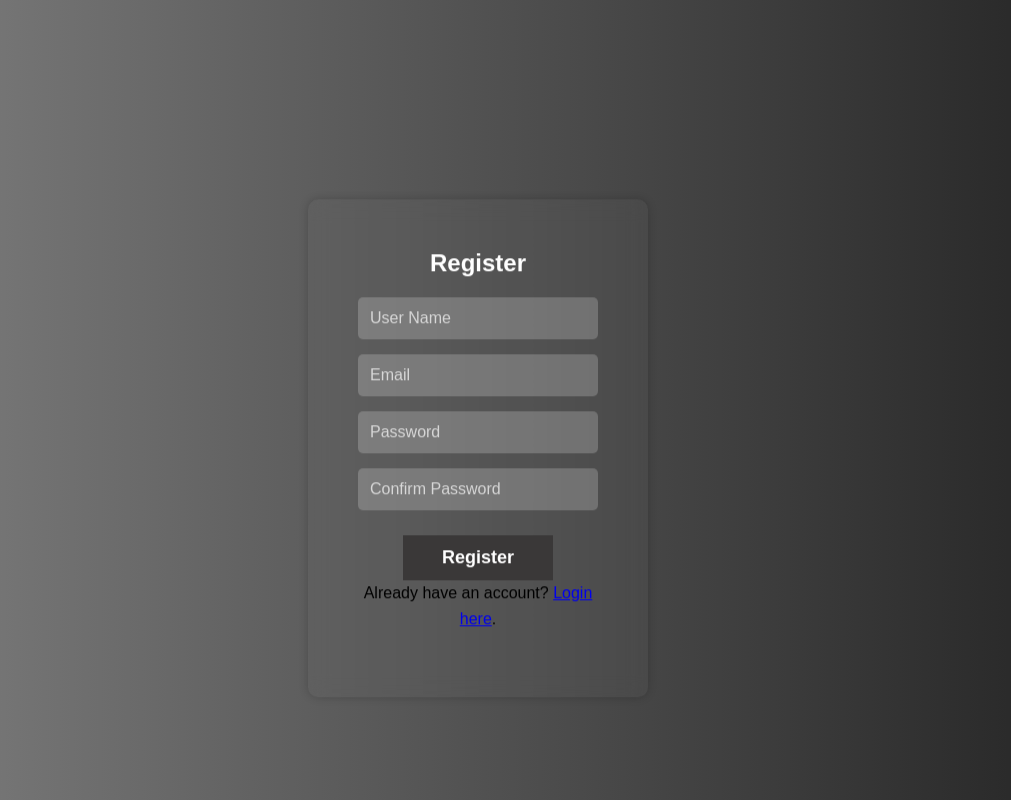
After one commit to SobulachiWanjoku/Document_Compliance_System, a Flask app: page /register in a window 1280 px wide. The commit adds this page. Shown: the whole page, without its empty margins (134-1145 px from the left). Run offline with Flask 3, Linux system fonts and the light colour scheme; parts of the project's set-up code (start-up, migrations or seed data) failed here and were passed over.

Commit message:
created a registration page and implemented session expiration and cookie security

```diff
--- a/app.py
+++ b/app.py
@@ -8,15 +8,24 @@ from werkzeug.utils import secure_filename
 from utils import check_compliance, load_vectorizer, extract_text_from_file
 from docx import Document  # Importing Document class for handling DOCX files
 from models import db, Template
+from models import User as UserModel
 from flask_migrate import Migrate
+from datetime import timedelta
+# Initialize Flask app
 
-# Initialize Flask app
+
 app = Flask(__name__)
 app.secret_key = 'SobulachiWanjoku'
 app.config['SQLALCHEMY_DATABASE_URI'] = 'sqlite:///templates.db'
 app.config['SQLALCHEMY_TRACK_MODIFICATIONS'] = False
 app.config['UPLOAD_FOLDER'] = 'uploads'
 app.config['ALLOWED_EXTENSIONS'] = {'pdf', 'docx'}
+
+# Session expiration and cookie security settings
+app.config['PERMANENT_SESSION_LIFETIME'] = timedelta(minutes=30)  # Session expires after 30 minutes of inactivity
+app.config['SESSION_COOKIE_SECURE'] = True  # Cookie sent only over HTTPS
+app.config['SESSION_COOKIE_HTTPONLY'] = True  # Cookie not accessible via JavaScript
+app.config['SESSION_COOKIE_SAMESITE'] = 'Lax'  # Helps prevent CSRF
 
 # Initialize SQLAlchemy and Migrate
 db.init_app(app)
@@ -33,7 +42,7 @@ login_manager.init_app(app)
 login_manager.login_view = "login"
 
 # Sample user data (Use a database in production)
-users = {"admin": generate_password_hash("password123")}
+# users = {"admin": generate_password_hash("password123")}  # Commented out as we will use DB for users
 
 # Helper function to check file extensions
 def allowed_file(filename):
@@ -173,7 +182,7 @@ class User(UserMixin):
 
 @login_manager.user_loader
 def load_user(user_id):
-    return User(user_id) if user_id in users else None
+    return UserModel.query.get(user_id)
 
 @app.route('/login', methods=['GET', 'POST'])
 def login():
@@ -181,9 +190,11 @@ def login():
         username = request.form['username']
         password = request.form['password']
 
-        if username in users and check_password_hash(users[username], password):
-            user = User(username)
+        user = UserModel.query.filter_by(username=username).first()
+        if user and user.check_password(password):
             login_user(user)
+            # Mark session as permanent to enable session timeout
+            session.permanent = True
             return redirect(url_for('dashboard'))
 
         flash("Invalid username or password", "error")
@@ -193,6 +204,40 @@ def login():
 @login_required
 def dashboard():
     return render_template('dashboard.html')
+
+@app.route('/register', methods=['GET', 'POST'])
+def register():
+    if request.method == 'POST':
+        username = request.form.get('username')
+        email = request.form.get('email')
+        password = request.form.get('password')
+        confirm_password = request.form.get('confirm_password')
+
+        # Basic validation
+        if not username or not email or not password or not confirm_password:
+            flash('Please fill out all fields.', 'error')
+            return render_template('register.html')
+
+        if password != confirm_password:
+            flash('Passwords do not match.', 'error')
+            return render_template('register.html')
+
+        # Check if username or email already exists
+        existing_user = UserModel.query.filter((UserModel.username == username) | (UserModel.email == email)).first()
+        if existing_user:
+            flash('Username or email already exists.', 'error')
+            return render_template('register.html')
+
+        # Create new user
+        new_user = UserModel(username=username, email=email)
+        new_user.set_password(password)
+        db.session.add(new_user)
+        db.session.commit()
+
+        flash('Registration successful! Please log in.', 'success')
+        return redirect(url_for('login'))
+
+    return render_template('register.html')
 
 @app.route('/delete_template/<int:template_id>', methods=['POST'])
 @login_required
--- a/templates/dashboard.html
+++ b/templates/dashboard.html
@@ -9,12 +9,13 @@
 </head>
 <body>
      <!-- Navigation Bar -->
-     <nav>
+<nav>
         <ul>
             <li><p>Home</p></li>
             <li> <a href="{{ url_for('upload_file') }}" class="button">Upload Documents</a></li>
             <li><a href="{{ url_for('gallery') }}" class="button">Template Gallery</a></li>
             <li><a href="about.html" class="button">About</a></li>
+            <li><a href="{{ url_for('logout') }}" class="button">Logout</a></li>
         </ul>
     </nav>
 
--- a/templates/gallery.html
+++ b/templates/gallery.html
@@ -14,6 +14,7 @@
             <li> <a href="{{ url_for('upload_file') }}" class="button">Upload Documents</a></li>
             <li><p>Template Gallery</p></li>
             <li><a href="about.html" class="button">About</a></li>
+            <li><a href="{{ url_for('logout') }}" class="button">Logout</a></li>
         </ul>
     </nav>
     <h1>Template Gallery</h1>
--- a/templates/login.html
+++ b/templates/login.html
@@ -28,6 +28,7 @@
                 <input type="password" name="password" id="password" required placeholder="Password">
             </div>
             <button type="submit">Login</button>
+            <p>Don't have an account? <a href="{{ url_for('register') }}">Register</a></p>
         </form>
     </div>
 </body>
--- /dev/null
+++ b/templates/register.html
@@ -0,0 +1,46 @@
+<!DOCTYPE html>
+<html lang="en">
+<head>
+    <meta charset="UTF-8" />
+    <meta name="viewport" content="width=device-width, initial-scale=1" />
+    <title>Register</title>
+    <link rel="stylesheet" href="{{ url_for('static', filename='styles.css') }}" />
+</head>
+<body>
+    <div class="login-container">
+        <h2>Register</h2>
+        {% with messages = get_flashed_messages(with_categories=true) %}
+          {% if messages %}
+            <ul class="flashes">
+              {% for category, message in messages %}
+                <li class="{{ category }}">{{ message }}</li>
+              {% endfor %}
+            </ul>
+          {% endif %}
+        {% endwith %}
+
+        <form method="POST" action="{{ url_for('register') }}">
+            <div class="input-group">
+                <input type="text" name="username" id="username" required placeholder="User Name">
+            </div>
+
+            <div class="input-group">
+                <input type="text" name="email" id="email" required placeholder="Email">
+            </div>
+
+            <div class="input-group">
+                <input type="password" name="password" id="password" required placeholder="Password">
+            </div>
+
+            <div class="input-group">
+                <input type="password" name="confirm_password" id="confirm_password" required placeholder="Confirm Password">
+            </div>
+
+            <button type="submit">Register</button>
+        </form>
+        <p>Already have an account? <a href="{{ url_for('login') }}">Login here</a>.</p>
+
+    </div>
+
+</body>
+</html>
--- a/templates/result.html
+++ b/templates/result.html
@@ -14,6 +14,7 @@
             <li> <a href="{{ url_for('upload_file') }}" class="button">Upload Documents</a></li>
             <li><a href="{{ url_for('gallery') }}" class="button">Template Gallery</a></li>
             <li><a href="about.html" class="button">About</a></li>
+            <li><a href="{{ url_for('logout') }}" class="button">Logout</a></li>
         </ul>
     </nav>
     <section class="hero">
--- a/templates/upload.html
+++ b/templates/upload.html
@@ -15,6 +15,7 @@
             <li> <p>Upload Documents</p></li>
             <li><a href="{{ url_for('gallery') }}" class="button">Template Gallery</a></li>
             <li><a href="about.html" class="button">About</a></li>
+            <li><a href="{{ url_for('logout') }}" class="button">Logout</a></li>
         </ul>
     </nav>
     <section class="hero">
```
Also changed, not shown: migrations/versions/b5412772ba81_add_user_model.py (added, +36 -0 lines), models.py (+29 -0 lines), 4 other files.
